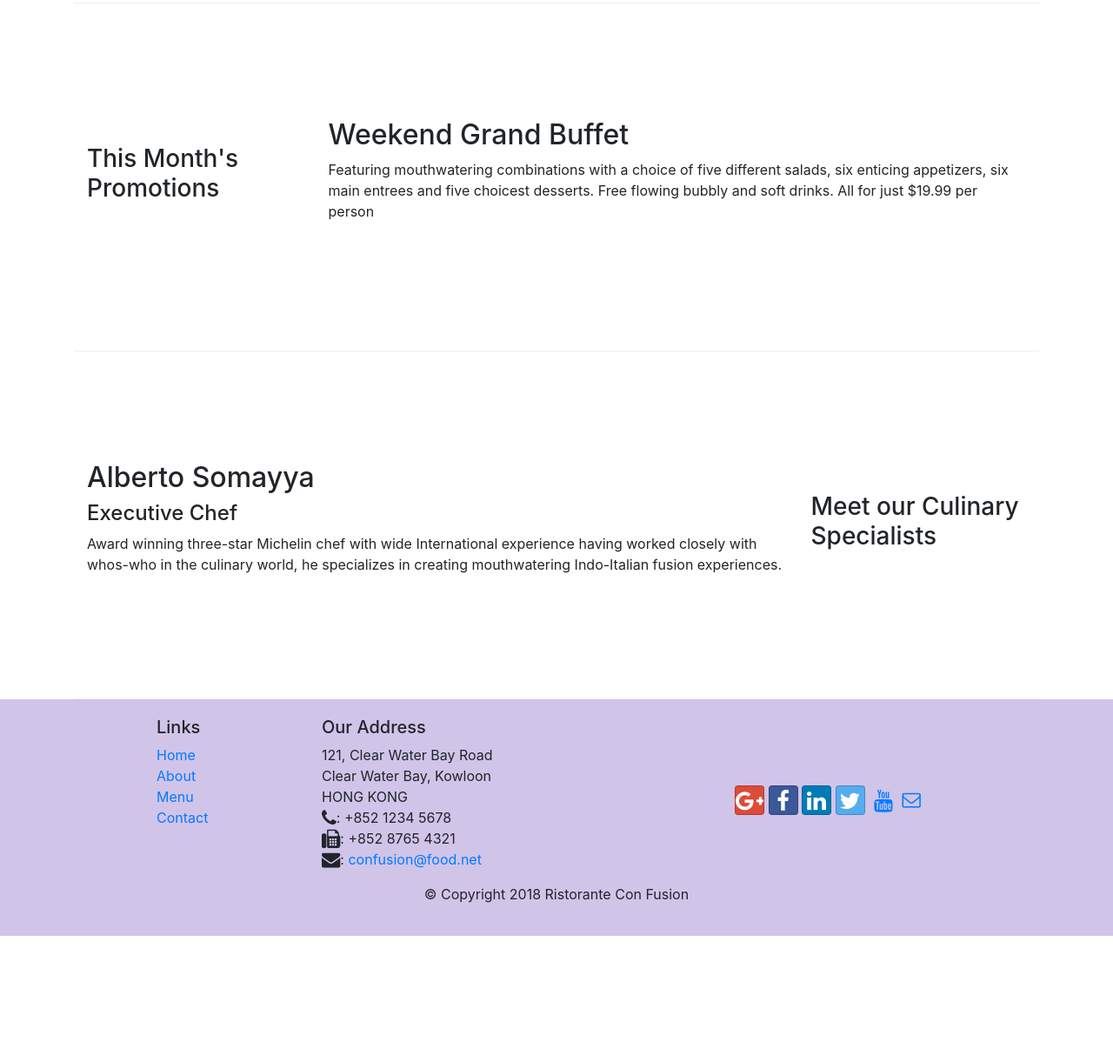
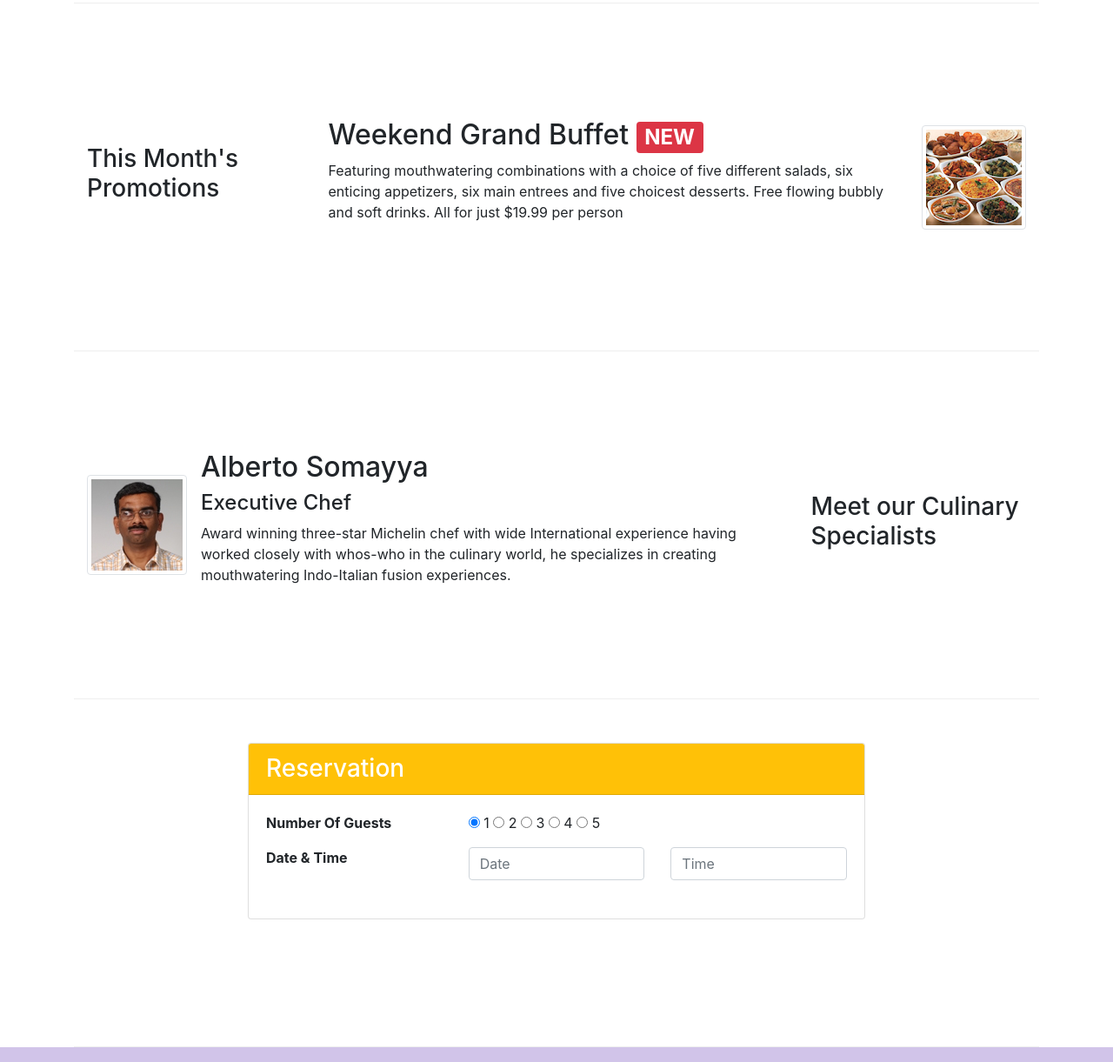
Before and after one commit to nagarajan1991/bootstrap_1, a website: page index.html in a window 1280 px wide. Shown: the part 680-1901 px from the top of the page at 87% size. Before the commit the page ends 1756 px from the top, so only its background shows below. Drawn offline with nearby package versions, Linux system fonts and the light colour scheme.

Commit message:
assignment 2

```diff
--- a/index.html
+++ b/index.html
@@ -21,7 +21,7 @@
 			<button class="navbar-toggler" type="button" data-toggle="collapse" data-target="#Navbar">
 				<span class="navbar-toggler-icon"></span>
 			</button>
-			<a class="navbar-brand mr-auto" href="#">Ristronate Con Fusion</a>
+			<a class="navbar-brand mr-auto" href="#"><img src="img/logo.png" height="30" width="40"></a>
 			<div class="collapse navbar-collapse" id="Navbar">
 			<ul class="navbar-nav mr-auto">
 				<li class="nav-item active">
@@ -49,7 +49,11 @@
                     <h1>Ristorante con Fusion</h1>
                     <p>We take inspiration from the World's best cuisines, and create a unique fusion experience. Our lipsmacking creations will tickle your culinary senses!</p>
                 </div>
-                <div class="col-12 col-sm">
+                <div class="col-6 col-sm align-self-center">
+                	<img src="img/logo.png" class="img-fluid"></img>
+                </div>
+                <div class="col-6 col-sm align-self-center">
+                <button type="button" class="btn btn-warning">Reserve a table</button>
                 </div>
             </div>
         </div>
@@ -61,9 +65,19 @@
                 <h3>Our Lipsmacking Culinary Creations</h3>
             </div>
             <div class="col col-sm order-sm-first col-md">
-                <h2>Uthappizza</h2>
-                <p>A unique combination of Indian Uthappam (pancake) and Italian pizza, topped with Cerignola olives, ripe vine cherry tomatoes, Vidalia onion, Guntur chillies and Buffalo Paneer.</p>
-            </div>
+            	<div class="media">
+            		<img class="d-flex mr-3 img-thumbnail align-self-center"
+            		src="img/uthappizza.png" alt="Uthappizza">
+            	<div class="media-body">
+   	            	<h2 class="mt-0">Uthappizza
+   	            	<span class="badge badge-danger">HOT</span>
+   	            	<span class="badge badge-pill badge-secondary">$4.99</span>
+   	            	</h2>
+                	<p>A unique combination of Indian Uthappam (pancake) and Italian pizza, topped with Cerignola olives,
+                ripe vine cherry tomatoes, Vidalia onion, Guntur chillies and Buffalo Paneer.</p>
+            	</div>
+        	</div>
+ 			</div>
         </div>
 
 
@@ -71,9 +85,16 @@
             <div class="col-12 col-sm-4 col-md-3">
                 <h3>This Month's Promotions</h3>
             </div>
-            <div class="col col-sm col-md">
-                <h2>Weekend Grand Buffet</h2>
-                <p>Featuring mouthwatering combinations with a choice of five different salads, six enticing appetizers, six main entrees and five choicest desserts. Free flowing bubbly and soft drinks. All for just $19.99 per person </p>
+            <div class="col col-sm order-sm-last col-md">
+	            <div class="media">
+		            <div class="media-body">
+		                <h2>Weekend Grand Buffet
+		                <span class="badge badge-danger">NEW</span></h2>
+		                <p>Featuring mouthwatering combinations with a choice of five different salads, six enticing appetizers, six main entrees and five choicest desserts. Free flowing bubbly and soft drinks. All for just $19.99 per person </p>
+		         	</div>
+		         	 <img class="d-flex ml-3 img-thumbnail align-self-center"
+            		src="img/buffet.png" alt="Buffet">
+		         </div>
             </div>
         </div>
 
@@ -82,12 +103,51 @@
                 <h3>Meet our Culinary Specialists</h3>
             </div>
             <div class="col col-sm order-sm-first col-md">
-                <h2>Alberto Somayya</h2>
-                <h4>Executive Chef</h4>
-                <p>Award winning three-star Michelin chef with wide International experience having worked closely with whos-who in the culinary world, he specializes in creating mouthwatering Indo-Italian fusion experiences. </p>
+            	<div class="media">
+            		<img class="d-flex mr-3 img-thumbnail align-self-center"
+            		src="img/alberto.png" alt="alberto">
+            		<div class="media-body">
+            		<h2 class="mt-0">Alberto Somayya</h2>
+                	<h4>Executive Chef</h4>
+                	<p>Award winning three-star Michelin chef with wide International experience having worked closely with whos-who in the culinary world, he specializes in creating mouthwatering Indo-Italian fusion experiences. </p>
+            	</div>
+            	</div>
+
+			</div>
+        </div>
+
+		<div class="row row-content justify-content-center">
+            <div class="col-sm-8">
+            	<div class="card">
+            		<h3 class="card-header bg-warning text-white">Reservation</h3>
+            		<div class="card-body">
+            			<dl class="row">
+            				<dt class="col-4">Number Of Guests</dt>
+            				<dd class="col-8">
+            					<div class="radio">
+  									<label><input type="radio" name="optradio" checked> 1</label>
+  									<label><input type="radio" name="optradio"> 2</label>
+  									<label><input type="radio" name="optradio"> 3</label>
+  									<label><input type="radio" name="optradio"> 4</label>
+  									<label><input type="radio" name="optradio"> 5</label>
+								</div>
+							</dd>
+            				<dt class="col-4">Date &amp; Time</dt>
+            				<dd class="col-4">
+							<input type="textarea" class="form-control" id="date" name="date" placeholder="Date">
+               				</dd>
+               				<dd class="col-4">
+               				<input type="textarea" class="form-control" id="time" name="time" placeholder="Time">
+               				</dd>
+            			</dl>
+            		</div>
+            	</div>
             </div>
-        </div>
+            </div>
     </div>
+
+
+
 
     <footer class="footer">
         <div class="container">
```
Also changed, not shown: aboutus.html (+3 -2 lines), contactus.html (+3 -2 lines), img/alberto.png (added), img/buffet.png (added), img/logo.png (added), img/uthappizza.png (added), 1 other file.
